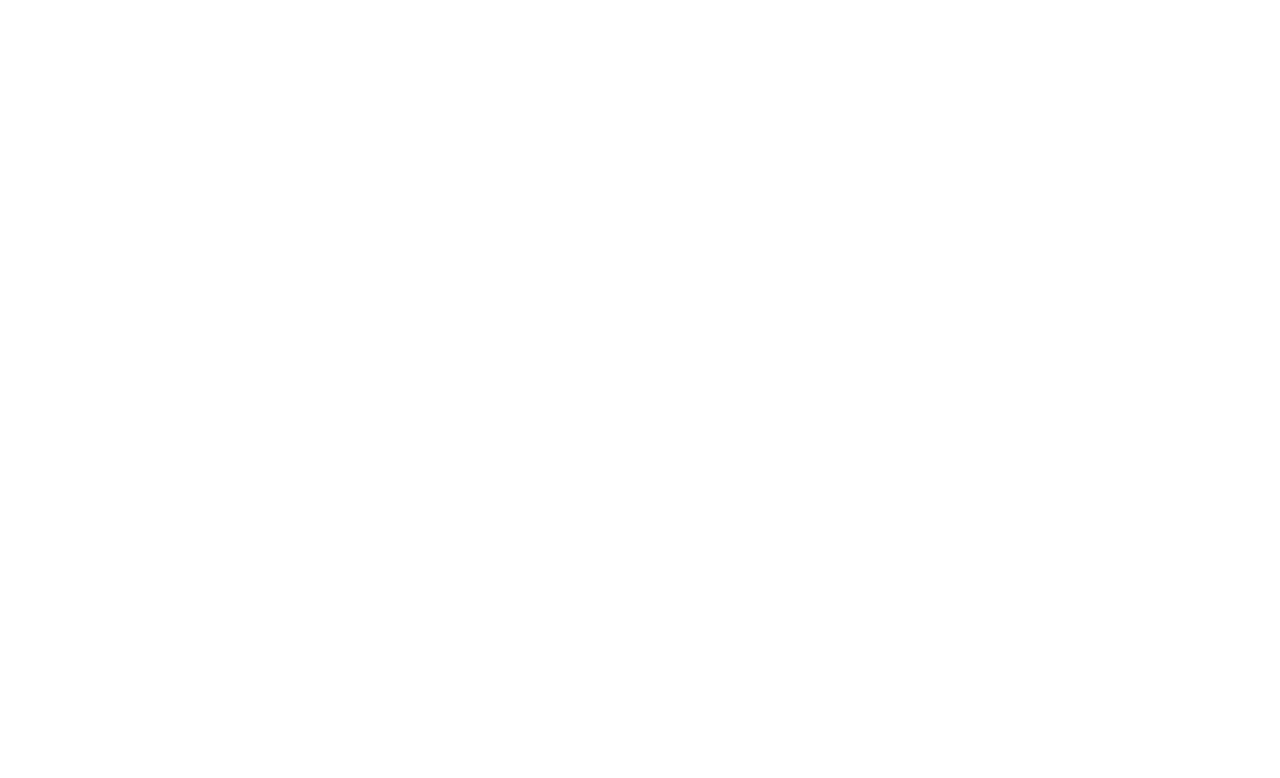
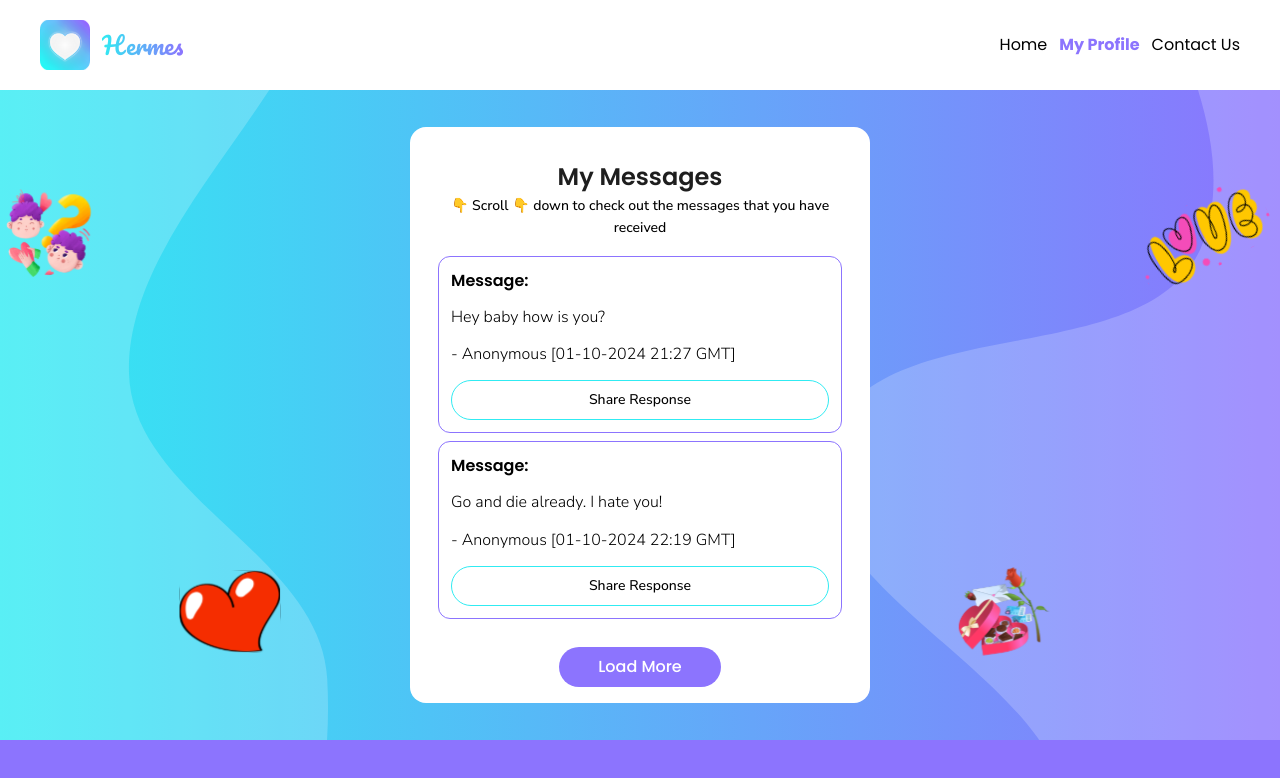
Before and after one commit to ak-nika/Hermes, a React (Vite) app: page /messages in a window 1280 px wide. Before the commit this address had no page. Shown: the top 778 px of the page. Built offline with nearby package versions, Linux system fonts and the light colour scheme; grey boxes are pictures that could not be loaded.

Commit message:
Messages page done

```diff
--- a/src/App.jsx
+++ b/src/App.jsx
@@ -4,6 +4,7 @@
 import Login from "./pages/Login";
 import ContactUs from "./pages/ContactUs";
 import Profile from "./pages/Profile";
+import Messages from "./pages/Messages";
 
 const App = () => {
   return (
@@ -14,6 +15,7 @@
         <Route path="/login" element={<Login />} />
         <Route path="/contact" element={<ContactUs />} />
         <Route path="/profile" element={<Profile />} />
+        <Route path="/messages" element={<Messages />} />
       </Routes>
     </Router>
   );
--- a/src/components/ContactCard.jsx
+++ b/src/components/ContactCard.jsx
@@ -5,7 +5,7 @@
 const ContactCard = () => {
   return (
     <div className="w-full h-full flex justify-center items-center">
-      <div className="bg-white w-[40%] min-w-[400px] px-7 py-4 rounded-2xl">
+      <div className="bg-white w-[46px] min-w-[350px] px-7 py-4 rounded-2xl">
         <h1 className="poppins font-[600] text-[24px] leading-[36px] text-center mt-4 text-hermes-black">
           Contact Us
         </h1>
--- a/src/components/CreateForm.jsx
+++ b/src/components/CreateForm.jsx
@@ -7,7 +7,7 @@
     <div className="w-full h-full flex justify-center items-center">
       <form
         action="/login"
-        className="bg-white w-[40%] min-w-[400px] px-7 py-4 rounded-2xl"
+        className="bg-white w-[460px] min-w-[350px] px-7 py-4 rounded-2xl"
       >
         <div className="flex justify-center items-center mb-4">
           <img src={logo} alt="logo" width={64} height={64} />
--- a/src/components/LoginForm.jsx
+++ b/src/components/LoginForm.jsx
@@ -7,7 +7,7 @@
     <div className="w-full h-full flex justify-center items-center">
       <form
         action="/profile"
-        className="bg-white w-[40%] min-w-[400px] px-7 py-4 rounded-2xl"
+        className="bg-white w-[460px] min-w-[350px] px-7 py-4 rounded-2xl"
       >
         <div className="flex justify-center items-center mb-4">
           <img src={logo} alt="logo" width={64} height={64} />
--- /dev/null
+++ b/src/components/MessageCard.jsx
@@ -0,0 +1,51 @@
+import { Link } from "react-router-dom";
+import { messages } from "../constants";
+import Button from "./Button";
+
+const MessageCard = () => {
+  return (
+    <div className="w-full h-full flex justify-center items-center">
+      <div className="bg-white w-[460px] min-w-[350px] px-7 py-4 rounded-2xl">
+        <h1 className="poppins font-[600] text-[24px] leading-[36px] text-hermes-black text-center mt-4">
+          My Messages
+        </h1>
+        <p className="nunito text-[14px] leading-[22.4px] text-center font-[500] mb-4">
+          👇 Scroll 👇 down to check out the messages that you have received
+        </p>
+
+        <div>
+          {/* Placeholder Messages */}
+          {messages.map((message) => (
+            <div
+              key={message.id}
+              className="border-[1px] border-hermes-purple p-3 w-full mb-2 rounded-xl"
+            >
+              <h1 className="poppins font-[600] text-[16px] leading-[24px] mb-3">
+                Message:
+              </h1>
+              <p className="nunito font-light text-[16px] leading-[25.6px] mb-3">
+                {message.message}
+              </p>
+              <p className="nunito font-light text-[16px] leading-[25.6px] mb-3">
+                {message.time}
+              </p>
+
+              <Link
+                to={message.link}
+                className="block w-full py-2 border-[1px] border-hermes-blue text-center nunito text-[14px] leading-[22.4px] font-[500] rounded-full"
+              >
+                Share Response
+              </Link>
+            </div>
+          ))}
+        </div>
+
+        <div className="flex justify-center items-center mt-7">
+          <Button className={`w-[40%]`}>Load More</Button>
+        </div>
+      </div>
+    </div>
+  );
+};
+
+export default MessageCard;
--- a/src/components/ProfileCard.jsx
+++ b/src/components/ProfileCard.jsx
@@ -5,7 +5,7 @@
 const ProfileCard = () => {
   return (
     <div className="w-full h-full flex justify-center items-center">
-      <div className="bg-white w-[40%] min-w-[400px] px-7 py-4 rounded-2xl relative">
+      <div className="bg-white w-[46px] min-w-[350px] px-7 py-4 rounded-2xl relative">
         <img
           src={wingLetter}
           alt="winged letter"
--- a/src/constants/index.js
+++ b/src/constants/index.js
@@ -147,3 +147,19 @@
     link: "#",
   },
 ];
+
+// Placeholder Messages
+export const messages = [
+  {
+    id: 1,
+    message: "Hey baby how is you?",
+    time: "- Anonymous [01-10-2024 21:27 GMT]",
+    link: "#",
+  },
+  {
+    id: 2,
+    message: "Go and die already. I hate you!",
+    time: "- Anonymous [01-10-2024 22:19 GMT]",
+    link: "#",
+  },
+];
--- /dev/null
+++ b/src/pages/Messages.jsx
@@ -0,0 +1,19 @@
+import Footer from "../components/Footer";
+import MessageCard from "../components/MessageCard";
+import Nav from "../components/Nav";
+import Section from "../components/Section";
+import { profileLinks } from "../constants";
+
+const Messages = () => {
+  return (
+    <>
+      <Nav links={profileLinks} />
+      <Section>
+        <MessageCard />
+      </Section>
+      <Footer />
+    </>
+  );
+};
+
+export default Messages;
```
